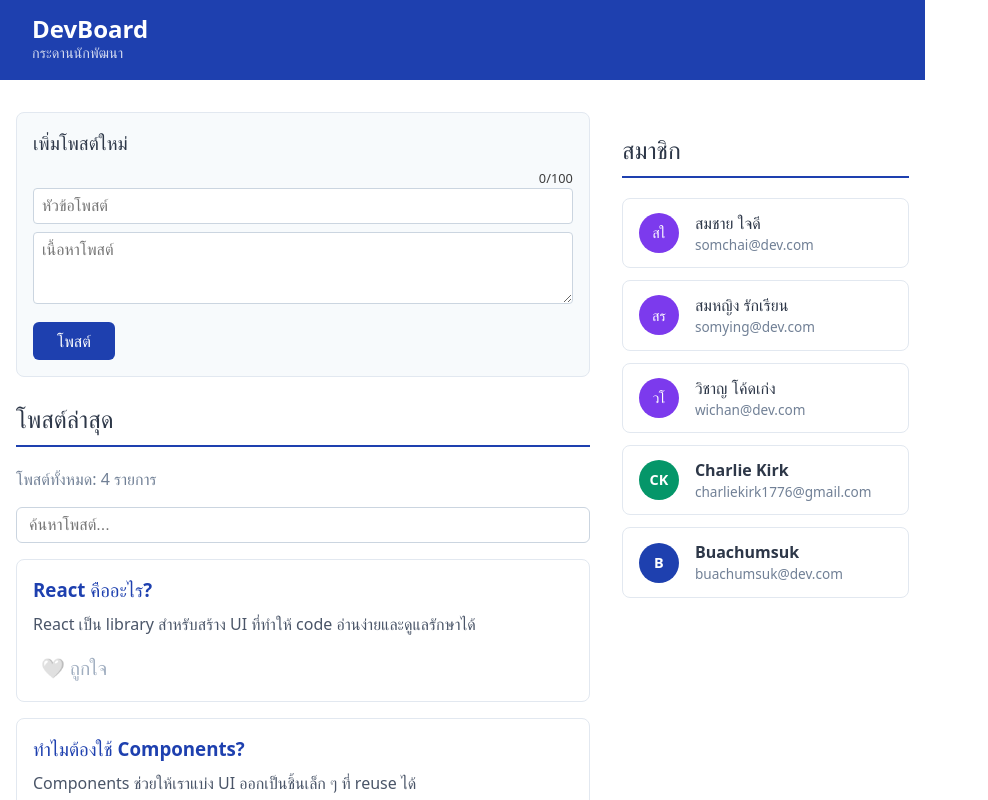
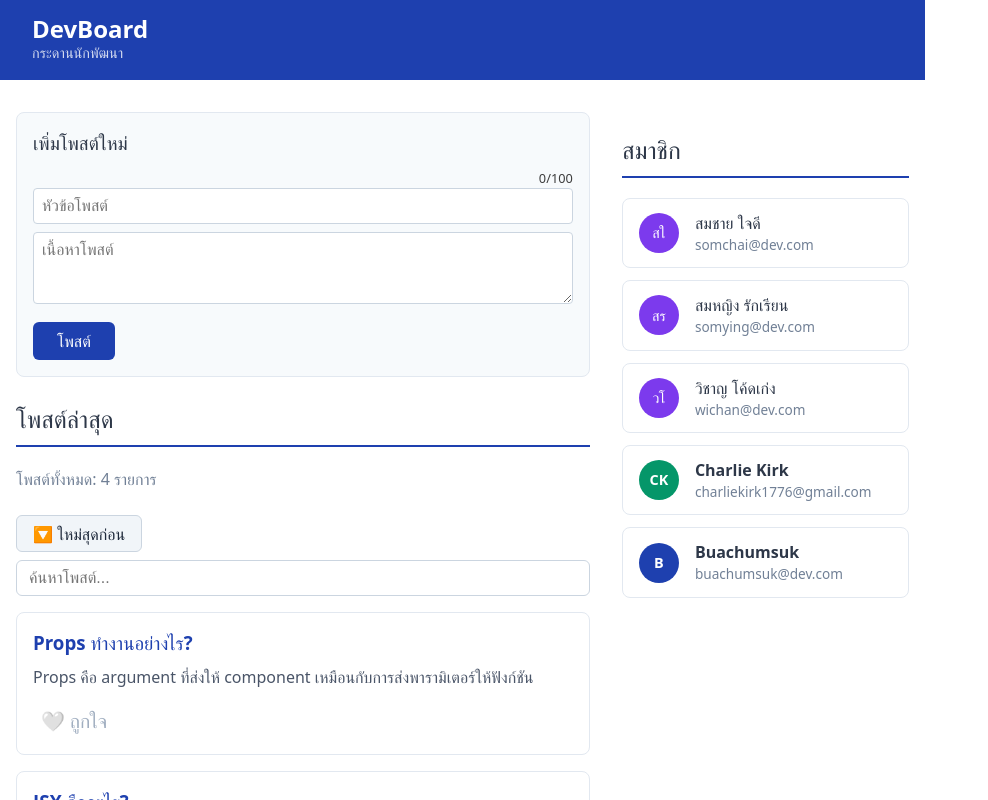
Before and after one commit to 67160390/devboard-67160390, a React (Vite) app: page / in a window 1280 px wide. Shown: the top 800 px of the page, without its empty margins (0-988 px from the left). Built offline with nearby package versions, Linux system fonts and the light colour scheme.

Commit message:
feat: task2 challenge2 - add sort post

```diff
--- a/src/components/AddPostForm.jsx
+++ b/src/components/AddPostForm.jsx
@@ -28,6 +28,7 @@ function AddPostForm({ onAddPost }) {
         เพิ่มโพสต์ใหม่
       </h3>
 
+      {/* task2 challenge1 */}
       <div
         style={{
           textAlign: "right",
--- a/src/components/PostList.jsx
+++ b/src/components/PostList.jsx
@@ -9,6 +9,12 @@ function PostList({ posts, favorites, onToggleFavorite }) {
   // กรองโพสต์ตาม search
   const filtered = posts.filter((post) =>
     post.title.toLowerCase().includes(search.toLowerCase()),
+  );
+
+  /* task2 challenge2 */
+  const [sortOrder, setSortOrder] = useState("desc");
+  const sortedPosts = [...filtered].sort((a, b) =>
+    sortOrder === "asc" ? a.id - b.id : b.id - a.id,
   );
 
   return (
@@ -24,6 +30,25 @@ function PostList({ posts, favorites, onToggleFavorite }) {
       </h2>
       {/* task1 challenge1 */}
       <PostCount count={posts.length} />
+
+      {/* task2 challenge2 */}
+      <button
+        onClick={() => setSortOrder(sortOrder === "desc" ? "asc" : "desc")}
+        style={{
+          margin: "0.5rem 0",
+          padding: "0.4rem 1rem",
+          border: "1px solid #cbd5e0",
+          borderRadius: "6px",
+          background: "#f1f5f9",
+          color: "#1e293b",
+          fontWeight: "bold",
+          cursor: "pointer",
+          outline: "none",
+        }}
+        aria-label={sortOrder === "desc" ? "ใหม่สุดก่อน" : "เก่าสุดก่อน"}
+      >
+        {sortOrder === "desc" ? "🔽 ใหม่สุดก่อน" : "🔼 เก่าสุดก่อน"}
+      </button>
 
       {/* Search Input */}
       <input
@@ -49,8 +74,8 @@ function PostList({ posts, favorites, onToggleFavorite }) {
         </p>
       )}
 
-      {/* แสดงรายการโพสต์ */}
-      {filtered.map((post) => (
+      {/* แสดงรายการโพสต์ (เรียงตาม sortOrder) */}
+      {sortedPosts.map((post) => (
         <PostCard
           key={post.id}
           title={post.title}
```
